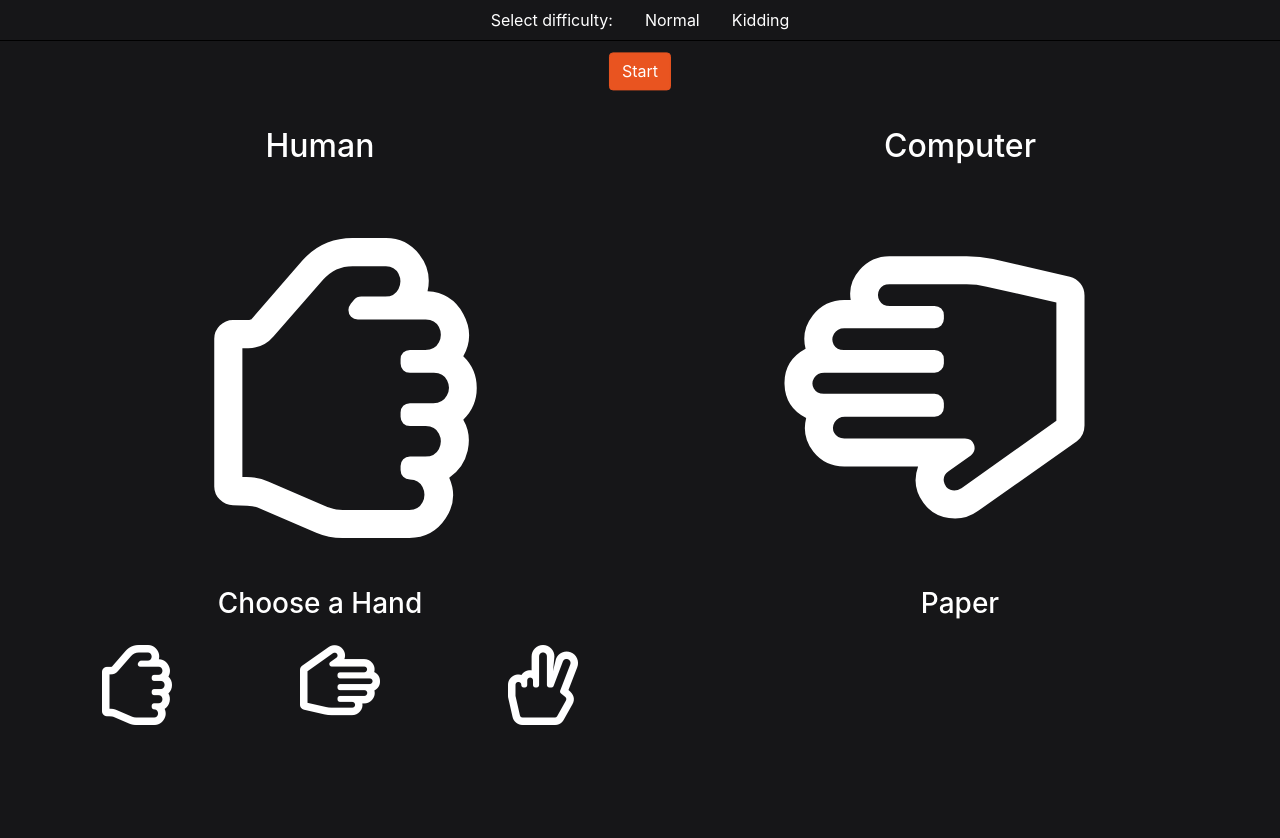
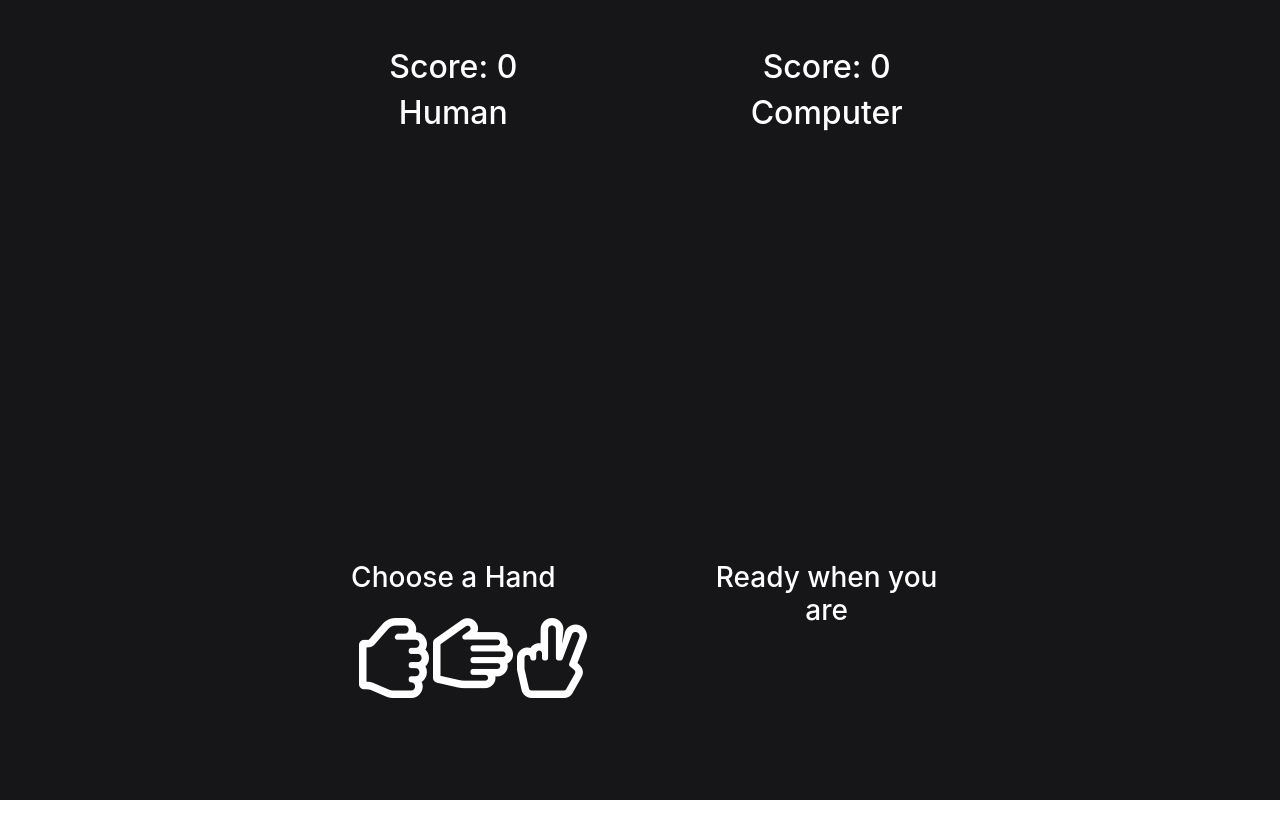
Before and after one commit to HDenizD/ching-chang-chong, a Vue app: page / in a window 1280 px wide. Shown: the top 838 px of the page. After the commit the page ends 800 px from the top, so only its background shows below. Built offline with nearby package versions, Linux system fonts and the light colour scheme.

Commit message:
task done

```diff
--- a/package.json
+++ b/package.json
@@ -42,7 +42,8 @@
       "@vue/standard"
     ],
     "rules": {
-      "no-console": "off"
+      "no-console": "off",
+      "no-debugger": "off"
     },
     "parserOptions": {
       "parser": "babel-eslint"
--- a/src/App.vue
+++ b/src/App.vue
@@ -1,22 +1,6 @@
 <template>
   <div id="app">
-    <!-- NAV -->
-    <ul class="nav justify-content-center border-bottom">
-      <li class="nav-item">
-        <span class="nav-link">Select difficulty:</span>
-      </li>
-      <li class="nav-item">
-        <a class="nav-link active" href="#">Normal</a>
-      </li>
-      <li class="nav-item">
-        <a class="nav-link" href="#">Kidding</a>
-      </li>
-    </ul>
-    <!-- /NAV -->
-    <!-- GAMEFIELD -->
     <GameField></GameField>
-
-    <!-- /GAMEFIELD -->
   </div>
 </template>
 
@@ -32,8 +16,9 @@ export default {
 <style lang="scss">
 #app {
   background-color: $dark;
-  height: 1200px;
-  width: 100vw;
+  padding: 0 25%;
+  height: 100vh;
+  // width: 100%;
   color: $white;
   a {
     color: $white;
--- a/src/components/Computer.vue
+++ b/src/components/Computer.vue
@@ -2,14 +2,44 @@
   <div id="computer">
     <div class="text-center">
       <div class="h2 mb-5">Computer</div>
-      <i class="far fa-hand-paper"></i>
-      <div class="hand h3 mt-4">Paper</div>
+      <i class="far" :class="playIcon"></i>
+      <div class="hand h3 mt-4">{{ activeHand }}</div>
     </div>
   </div>
 </template>
 
 <script>
-export default {}
+export default {
+  data: () => {
+    return {
+      winCounter: 0,
+      activeHand: 'Ready when you are',
+      playIcon: '',
+      hands: [
+        {
+          name: 'Rock',
+          icon: 'fa-hand-rock'
+        },
+        {
+          name: 'Paper',
+          icon: 'fa-hand-paper'
+        },
+        {
+          name: 'Scissor',
+          icon: 'fa-hand-scissors'
+        }
+      ]
+    }
+  },
+  methods: {
+    setRandomHand () {
+      let choosedHand = Math.round(Math.random() * 2)
+      this.activeHand = this.hands[choosedHand].name
+      this.playIcon = this.hands[choosedHand].icon
+      this.$emit('computerChoosedHand', this.activeHand.toLowerCase())
+    }
+  }
+}
 </script>
 
 <style lang="scss">
--- a/src/components/GameField.vue
+++ b/src/components/GameField.vue
@@ -1,13 +1,16 @@
 <template>
   <div id="game-field">
-    <button class="btn btn-primary">Start</button>
-
     <div class="row">
-      <div class="col-md-6 pt-5">
-        <Human></Human>
+      <div class="col-md-5 pt-5">
+        <div class="h2 text-center">Score: {{ gameData.human.score }}</div>
+        <Human @humanChoosedHand="humanHand($event)"></Human>
       </div>
-      <div class="col-md-6 pt-5">
-        <Computer></Computer>
+      <div class="col-md-2">
+        <div class="h2 msg position-relative text-center" v-if="playMsg.show">{{ playMsg.msg }}</div>
+      </div>
+      <div class="col-md-5 pt-5">
+        <div class="h2 text-center">Score: {{ gameData.computer.score }}</div>
+        <Computer ref="computer" @computerChoosedHand="computerHand($event)"></Computer>
       </div>
     </div>
   </div>
@@ -17,12 +20,77 @@
 import Human from './Human.vue'
 import Computer from './Computer.vue'
 export default {
+  data: () => {
+    return {
+      playMsg: {
+        msg: '',
+        show: false
+      },
+      gameData: {
+        human: {
+          activeHand: '',
+          score: 0
+        },
+        computer: {
+          activeHand: '',
+          score: 0
+        }
+      }
+    }
+  },
   components: {
     Human,
     Computer
   },
   props: {
     difficulty: String
+  },
+  methods: {
+    humanHand (payload) {
+      this.playMsg.show = true
+      this.gameData.human.activeHand = payload
+      this.$refs.computer.setRandomHand()
+    },
+    computerHand (payload) {
+      this.gameData.computer.activeHand = payload
+      this.winLogic(
+        this.gameData.human.activeHand,
+        this.gameData.computer.activeHand
+      )
+    },
+    winLogic (humanHand, computerHand) {
+      if (humanHand === computerHand) {
+        this.winMsg('Draw!')
+        return console.log('Draw!')
+      } else if (humanHand === 'paper' && computerHand === 'rock') {
+        console.log('You win!')
+        this.winMsg('You Win!')
+        this.gameData.human.score += 1
+      } else if (humanHand === 'rock' && computerHand === 'scissor') {
+        console.log('You win!')
+        this.winMsg('You Win!')
+        this.gameData.human.score += 1
+      } else if (humanHand === 'scissor' && computerHand === 'paper') {
+        console.log('You win!')
+        this.winMsg('You Win!')
+        this.gameData.human.score += 1
+      } else if (humanHand === 'scissor' && computerHand === 'rock') {
+        console.log('You lose!')
+        this.winMsg('You Lose!')
+        this.gameData.computer.score += 1
+      } else if (humanHand === 'rock' && computerHand === 'paper') {
+        console.log('You lose!')
+        this.winMsg('You Lose!')
+        this.gameData.computer.score += 1
+      } else if (humanHand === 'paper' && computerHand === 'scissor') {
+        console.log('You lose!')
+        this.winMsg('You Lose!')
+        this.gameData.computer.score += 1
+      }
+    },
+    winMsg (msg) {
+      this.playMsg.msg = msg
+    }
   }
 }
 </script>
@@ -35,12 +103,12 @@ export default {
     width: 350px;
     height: 350px;
   }
-
   .row {
     margin: 0 0 0 0;
-
+    .msg {
+      top: 330px;
+    }
     .select-hand {
-      position: relative;
       left: 60px;
       .far {
         font-size: 80px;
--- a/src/components/Human.vue
+++ b/src/components/Human.vue
@@ -2,17 +2,17 @@
   <div id="human">
     <div class="text-center">
       <div class="h2 mb-5">Human</div>
-      <i class="play-hand far fa-hand-rock"></i>
+      <i class="far" :class="playIcon"></i>
       <div class="h3 mt-4">{{ activeHand }}</div>
-      <div class="row select-hand mt-4">
+      <div class="row select-hand position-relative mt-4">
         <div class="col-md-4">
-          <i class="far fa-hand-rock" @click="setHand(hands[0].hand)"></i>
+          <i class="far fa-hand-rock" @click="setHand(hands[0])"></i>
         </div>
         <div class="col-md-4">
-          <i class="far fa-hand-paper" @click="setHand(hands[1].hand)"></i>
+          <i class="far fa-hand-paper" @click="setHand(hands[1])"></i>
         </div>
         <div class="col-md-4">
-          <i class="far fa-hand-scissors" @click="setHand(hands[2].hand)"></i>
+          <i class="far fa-hand-scissors" @click="setHand(hands[2])"></i>
         </div>
       </div>
     </div>
@@ -23,30 +23,30 @@
 export default {
   data: () => {
     return {
+      winCounter: 0,
       activeHand: 'Choose a Hand',
+      playIcon: '',
       hands: [
         {
-          hand: 'Rock',
-          strength: 'scissor',
-          weakness: 'paper'
+          name: 'Rock',
+          icon: 'fa-hand-rock'
         },
         {
-          hand: 'Paper',
-          strength: 'rock',
-          weakness: 'scissor'
+          name: 'Paper',
+          icon: 'fa-hand-paper'
         },
         {
-          hand: 'Scissor',
-          strength: 'paper',
-          weakness: 'rock'
+          name: 'Scissor',
+          icon: 'fa-hand-scissors'
         }
       ]
     }
   },
   methods: {
     setHand (hand) {
-      console.log(hand)
-      this.activeHand = hand
+      this.activeHand = hand.name
+      this.playIcon = hand.icon
+      this.$emit('humanChoosedHand', this.activeHand.toLowerCase())
     }
   }
 }
--- a/src/router/index.js
+++ b/src/router/index.js
@@ -1,25 +1,9 @@
 import Vue from 'vue'
 import VueRouter from 'vue-router'
-import NormalMode from '../views/NormalMode.vue'
 
 Vue.use(VueRouter)
 
-const routes = [
-  {
-    path: '/',
-    name: 'normal',
-    component: NormalMode
-  },
-  {
-    path: '/kidding',
-    name: 'kidding',
-    // route level code-splitting
-    // this generates a separate chunk (about.[hash].js) for this route
-    // which is lazy-loaded when the route is visited.
-    component: () =>
-      import(/* webpackChunkName: "about" */ '../views/KiddingMode.vue')
-  }
-]
+const routes = []
 
 const router = new VueRouter({
   routes
--- a/src/styles/global.scss
+++ b/src/styles/global.scss
@@ -1,5 +1,5 @@
 // colors
 $white: #ffffff;
+$black: #000000;
 $orange: #e95420;
 $dark: #161618;
-$black: #000000;
--- a/src/views/KiddingMode.vue
+++ /dev/null
@@ -1,15 +0,0 @@
-<template>
-  <div id="kidding-mode">
-
-  </div>
-</template>
-
-<script>
-export default {
-
-}
-</script>
-
-<style>
-
-</style>
--- a/src/views/NormalMode.vue
+++ /dev/null
@@ -1,15 +0,0 @@
-<template>
-  <div id="normal-mode">
-
-  </div>
-</template>
-
-<script>
-export default {
-
-}
-</script>
-
-<style>
-
-</style>
```
